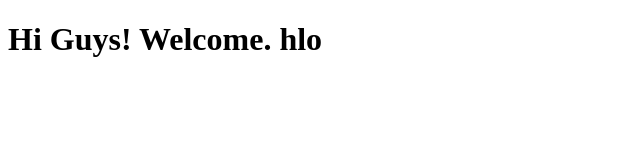
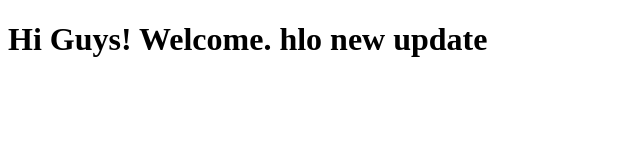
Before and after one commit to govindhansv/website, a plain HTML site: page index.html in a window 1280 px wide. Shown: the whole page, without its empty margins (0-640 px from the left). Drawn offline with Linux system fonts and the light colour scheme.

Commit message:
new updation

```diff
--- a/index.html
+++ b/index.html
@@ -7,6 +7,6 @@
     <title>My Website</title>
 </head>
 <body>
-    <h1> Hi Guys! Welcome. hlo</h1>
+    <h1> Hi Guys! Welcome. hlo new update</h1>
 </body>
 </html>
```
